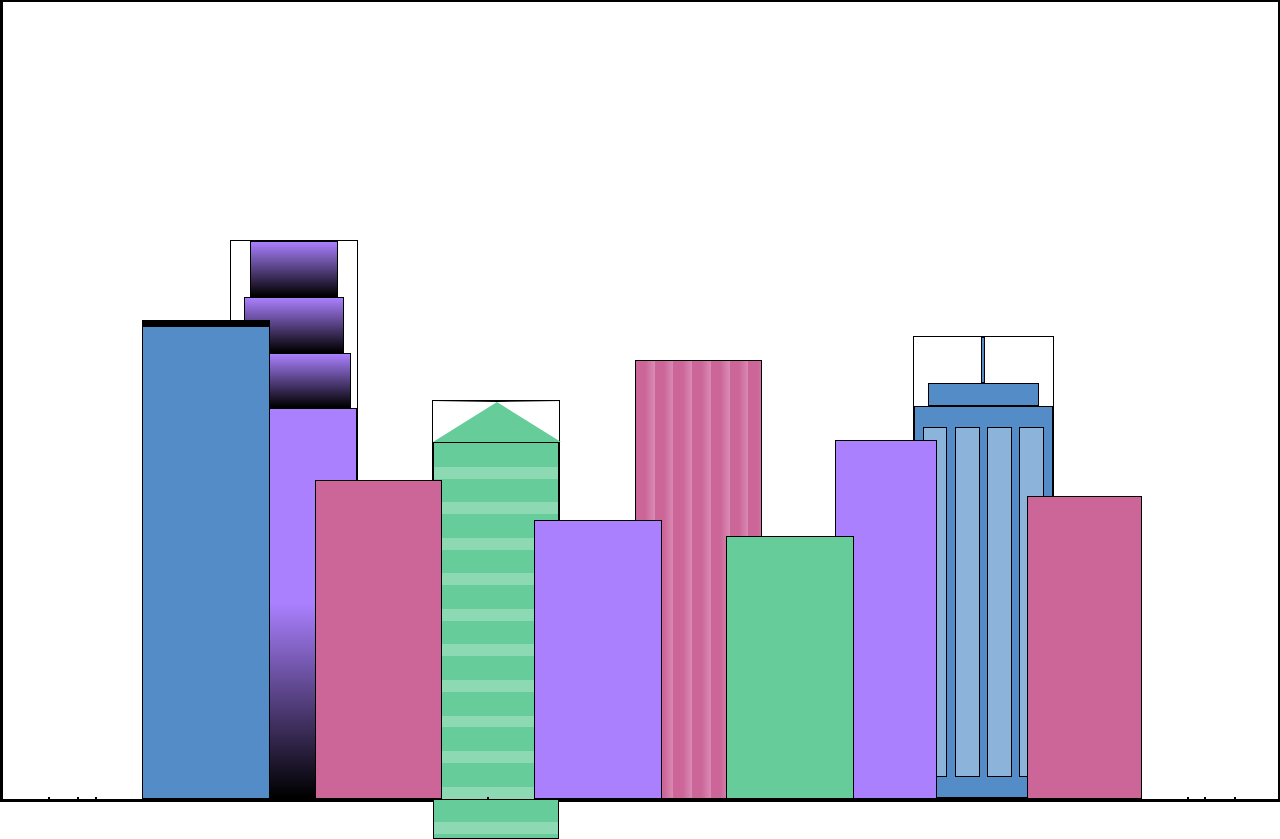
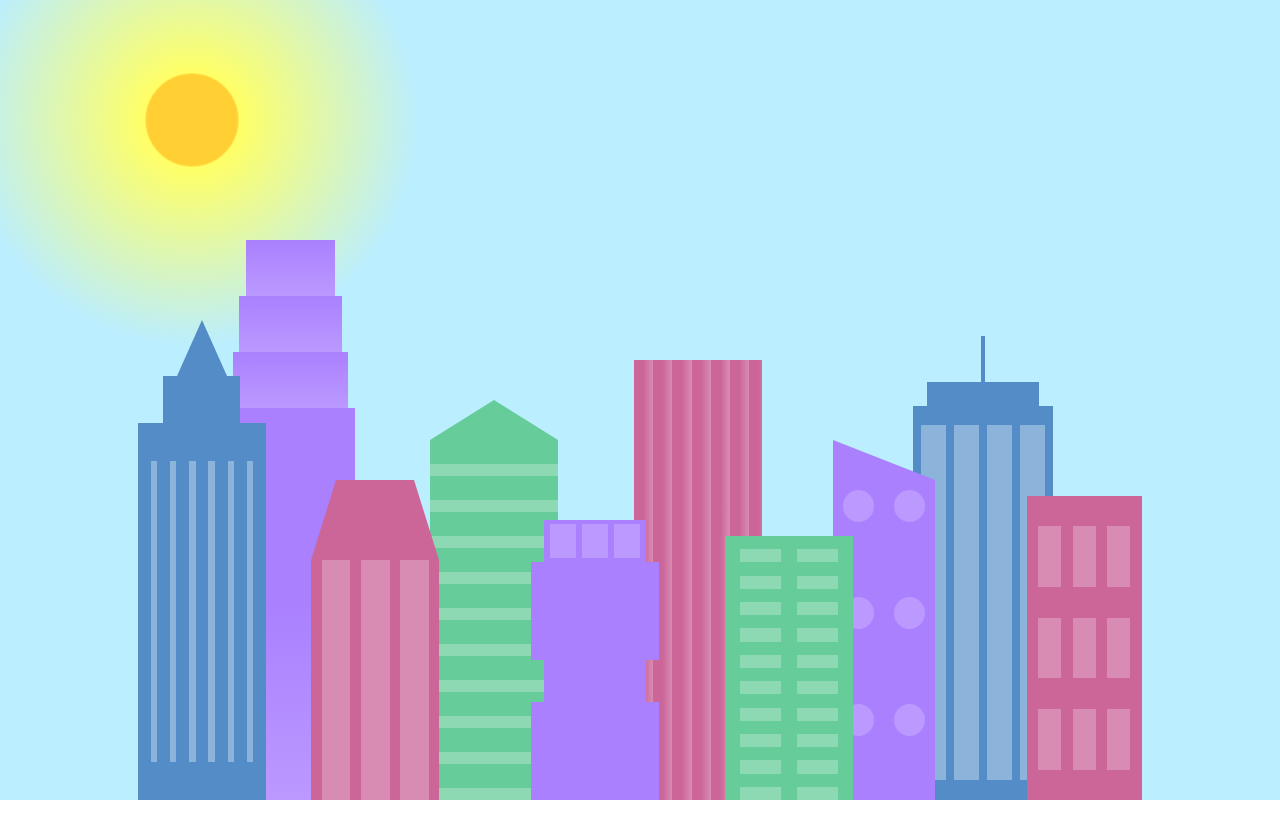
Before and after one commit to douglasgraham570/CSSandbox, a website: page public/skyline.html in a window 1280 px wide. After the commit the page ends 800 px from the top, so only its background shows below. Drawn offline with Linux system fonts and the light colour scheme.

Commit message:
finished css city skyline

```diff
--- /dev/null
+++ b/public/css/skyline-styles.css
@@ -0,0 +1,319 @@
+:root {
+  --building-color1: #aa80ff;
+  --building-color2: #66cc99;
+  --building-color3: #cc6699;
+  --building-color4: #538cc6;
+  --window-color1: #bb99ff;
+  --window-color2: #8cd9b3;
+  --window-color3: #d98cb3;
+  --window-color4: #8cb3d9;
+}
+
+* {
+  box-sizing: border-box;
+}
+
+body {
+  height: 100vh;
+  margin: 0;
+  overflow: hidden;
+}
+
+.background-buildings,
+.foreground-buildings {
+  width: 100%;
+  height: 100%;
+  position: absolute;
+  top: 0;
+  overflow: hidden;
+  display: flex;
+  align-items: flex-end;
+  justify-content: space-evenly;
+}
+
+.building-wrap {
+  display: flex;
+  flex-direction: column;
+  align-items: center;
+}
+
+.window-wrap {
+  display: flex;
+  align-items: center;
+  justify-content: space-evenly;
+}
+
+.sky {
+  background: radial-gradient(
+    circle closest-corner at 15% 15%,
+    #ffcf33 0%,
+    #ffcf33 20%,
+    #ffff66 21%,
+    #bbeeff 100%
+  );
+}
+
+/* BACKGROUND BUILDINGS - "bb" stands for "background building"*/
+
+.bb1 {
+  width: 10%;
+  height: 70%;
+}
+
+.bb1-window {
+  height: 10%;
+  background: linear-gradient(var(--building-color1), var(--window-color1));
+}
+
+.bb1a {
+  width: 70%;
+}
+
+.bb1b {
+  width: 80%;
+}
+
+.bb1c {
+  width: 90%;
+}
+
+.bb1d {
+  width: 100%;
+  height: 70%;
+  background: linear-gradient(var(--building-color1) 50%, var(--window-color1));
+}
+
+.bb2 {
+  width: 10%;
+  height: 50%;
+}
+
+.bb2a {
+  border-bottom: 5vh solid var(--building-color2);
+  border-left: 5vw solid transparent;
+  border-right: 5vw solid transparent;
+}
+
+.bb2b {
+  width: 100%;
+  height: 100%;
+  background: repeating-linear-gradient(
+    var(--building-color2) 0%,
+    var(--building-color2) 6%,
+    var(--window-color2) 6%,
+    var(--window-color2) 9%
+  );
+}
+
+.bb3 {
+  width: 10%;
+  height: 55%;
+  background: repeating-linear-gradient(
+    90deg,
+    var(--building-color3),
+    var(--building-color3),
+    var(--window-color3) 15%
+  );
+}
+
+.bb4 {
+  width: 11%;
+  height: 58%;
+}
+
+.bb4a {
+  width: 3%;
+  height: 10%;
+  background-color: var(--building-color4);
+}
+
+.bb4b {
+  width: 80%;
+  height: 5%;
+  background-color: var(--building-color4);
+}
+
+.bb4c {
+  width: 100%;
+  height: 85%;
+  background-color: var(--building-color4);
+}
+
+.bb4-window {
+  width: 18%;
+  height: 90%;
+  background-color: var(--window-color4);
+}
+
+/* FOREGROUND BUILDINGS - "fb" stands for "foreground building"*/
+
+.fb1 {
+  width: 10%;
+  height: 60%;
+}
+
+.fb1a {
+  border-bottom: 7vh solid var(--building-color4);
+  border-left: 2vw solid transparent;
+  border-right: 2vw solid transparent;
+}
+
+.fb1b {
+  width: 60%;
+  height: 10%;
+  background-color: var(--building-color4);
+}
+
+.fb1c {
+  width: 100%;
+  height: 80%;
+  background: repeating-linear-gradient(
+      90deg,
+      var(--building-color4) 0%,
+      var(--building-color4) 10%,
+      transparent 10%,
+      transparent 15%
+    ),
+    repeating-linear-gradient(
+      var(--building-color4) 0%,
+      var(--building-color4) 10%,
+      var(--window-color4) 10%,
+      var(--window-color4) 90%
+    );
+}
+
+.fb2 {
+  width: 10%;
+  height: 40%;
+}
+
+.fb2a {
+  width: 100%;
+  border-bottom: 10vh solid var(--building-color3);
+  border-left: 2vw solid transparent;
+  border-right: 2vw solid transparent;
+}
+
+.fb2b {
+  width: 100%;
+  height: 75%;
+  background-color: var(--building-color3);
+}
+
+.fb2-window {
+  width: 22%;
+  height: 100%;
+  background-color: var(--window-color3);
+}
+
+.fb3 {
+  width: 10%;
+  height: 35%;
+}
+
+.fb3a {
+  width: 80%;
+  height: 15%;
+  background-color: var(--building-color1);
+}
+
+.fb3b {
+  width: 100%;
+  height: 35%;
+  background-color: var(--building-color1);
+}
+
+.fb3-window {
+  width: 25%;
+  height: 80%;
+  background-color: var(--window-color1);
+}
+
+.fb4 {
+  width: 8%;
+  height: 45%;
+  position: relative;
+  left: 10%;
+}
+
+.fb4a {
+  border-top: 5vh solid transparent;
+  border-left: 8vw solid var(--building-color1);
+}
+
+.fb4b {
+  width: 100%;
+  height: 89%;
+  background-color: var(--building-color1);
+  display: flex;
+  flex-wrap: wrap;
+}
+
+.fb4-window {
+  width: 30%;
+  height: 10%;
+  border-radius: 50%;
+  background-color: var(--window-color1);
+  margin: 10%;
+}
+
+.fb5 {
+  width: 10%;
+  height: 33%;
+  background: repeating-linear-gradient(
+      var(--building-color2) 0%,
+      var(--building-color2) 5%,
+      transparent 5%,
+      transparent 10%
+    ),
+    repeating-linear-gradient(
+      90deg,
+      var(--building-color2) 0%,
+      var(--building-color2) 12%,
+      var(--window-color2) 12%,
+      var(--window-color2) 44%
+    );
+  position: relative;
+  right: 10%;
+}
+
+.fb6 {
+  width: 9%;
+  height: 38%;
+  background: repeating-linear-gradient(
+      90deg,
+      var(--building-color3) 0%,
+      var(--building-color3) 10%,
+      transparent 10%,
+      transparent 30%
+    ),
+    repeating-linear-gradient(
+      var(--building-color3) 0%,
+      var(--building-color3) 10%,
+      var(--window-color3) 10%,
+      var(--window-color3) 30%
+    );
+}
+
+@media (max-width: 1000px) {
+  :root {
+    --building-color1: #000;
+    --building-color2: #000;
+    --building-color3: #000;
+    --building-color4: #000;
+    --window-color1: #777;
+    --window-color2: #777;
+    --window-color3: #777;
+    --window-color4: #777;
+  }
+
+  .sky {
+    background: radial-gradient(
+      circle closest-corner at 15% 15%,
+      #ccc 0%,
+      #ccc 20%,
+      #445 21%,
+      #223 100%
+    );
+  }
+}
--- a/public/css/styles.css
+++ /dev/null
@@ -1,178 +0,0 @@
-:root {
-  --building-color1: #aa80ff;
-  --building-color2: #66cc99;
-  --building-color3: #cc6699;
-  --building-color4: #538cc6;
-  --window-color1: black;
-  --window-color2: #8cd9b3;
-  --window-color3: #d98cb3;
-  --window-color4: #8cb3d9;
-}
-
-* {
-  border: 1px solid black;
-  box-sizing: border-box;
-}
-
-body {
-  height: 100vh;
-  margin: 0;
-  overflow: hidden;
-}
-
-.background-buildings,
-.foreground-buildings {
-  width: 100%;
-  height: 100%;
-  position: absolute;
-  top: 0;
-  display: flex;
-  align-items: flex-end;
-  justify-content: space-evenly;
-}
-
-.building-wrap {
-  display: flex;
-  flex-direction: column;
-  align-items: center;
-}
-
-.window-wrap {
-  display: flex;
-  align-items: center;
-  justify-content: space-evenly;
-}
-
-/* BACKGROUND BUILDINGS - "bb" stands for "background building"*/
-
-.bb1 {
-  width: 10%;
-  height: 70%;
-}
-
-.bb1-window {
-  height: 10%;
-  background: linear-gradient(var(--building-color1), var(--window-color1));
-}
-
-.bb1a {
-  width: 70%;
-}
-
-.bb1b {
-  width: 80%;
-}
-
-.bb1c {
-  width: 90%;
-}
-
-.bb1d {
-  width: 100%;
-  height: 70%;
-  background: linear-gradient(var(--building-color1) 50%, var(--window-color1));
-}
-
-.bb2 {
-  width: 10%;
-  height: 50%;
-}
-
-.bb2a {
-  border-bottom: 5vh solid var(--building-color2);
-  border-left: 5vw solid transparent;
-  border-right: 5vw solid transparent;
-}
-
-.bb2b {
-  width: 100%;
-  height: 100%;
-  background: repeating-linear-gradient(
-    var(--building-color2) 0%,
-    var(--building-color2) 6%,
-    var(--window-color2) 6%,
-    var(--window-color2) 9%
-  );
-}
-
-.bb3 {
-  width: 10%;
-  height: 55%;
-  background: repeating-linear-gradient(
-    90deg,
-    var(--building-color3),
-    var(--building-color3),
-    var(--window-color3) 15%
-  );
-}
-
-.bb4 {
-  width: 11%;
-  height: 58%;
-}
-
-.bb4a {
-  width: 3%;
-  height: 10%;
-  background-color: var(--building-color4);
-}
-
-.bb4b {
-  width: 80%;
-  height: 5%;
-  background-color: var(--building-color4);
-}
-
-.bb4c {
-  width: 100%;
-  height: 85%;
-  background-color: var(--building-color4);
-}
-
-.bb4-window {
-  width: 18%;
-  height: 90%;
-  background-color: var(--window-color4);
-}
-
-/* FOREGROUND BUILDINGS - "fb" stands for "foreground building"*/
-
-.fb1 {
-  width: 10%;
-  height: 60%;
-  background-color: var(--building-color4);
-}
-
-.fb2 {
-  width: 10%;
-  height: 40%;
-  background-color: var(--building-color3);
-}
-
-.fb3 {
-  width: 10%;
-  height: 35%;
-  background-color: var(--building-color1);
-}
-
-.fb4 {
-  width: 8%;
-  height: 45%;
-  background-color: var(--building-color1);
-  position: relative;
-  left: 10%;
-}
-
-.fb5 {
-  width: 10%;
-  height: 33%;
-  background-color: var(--building-color2);
-  position: relative;
-  right: 10%;
-}
-
-.fb6 {
-  width: 9%;
-  height: 38%;
-  background-color: var(--building-color3);
-}
--- a/public/skyline.html
+++ b/public/skyline.html
@@ -4,10 +4,10 @@
     <meta charset="UTF-8" />
     <meta name="viewport" content="width=device-width, initial-scale=1.0" />
     <title>City Skyline</title>
-    <link rel="stylesheet" href="css/styles.css" />
+    <link rel="stylesheet" href="css/skyline-styles.css" />
   </head>
   <body>
-    <div class="background-buildings">
+    <div class="background-buildings sky">
       <div></div>
       <div></div>
       <div class="bb1 building-wrap">
@@ -38,15 +38,41 @@
     <div class="foreground-buildings">
       <div></div>
       <div></div>
-      <div class="fb1">
+      <div class="fb1 building-wrap">
         <div class="fb1a"></div>
         <div class="fb1b"></div>
         <div class="fb1c"></div>
       </div>
-      <div class="fb2"></div>
+      <div class="fb2">
+        <div class="fb2a"></div>
+        <div class="fb2b window-wrap">
+          <div class="fb2-window"></div>
+          <div class="fb2-window"></div>
+          <div class="fb2-window"></div>
+        </div>
+      </div>
       <div></div>
-      <div class="fb3"></div>
-      <div class="fb4"></div>
+      <div class="fb3 building-wrap">
+        <div class="fb3a window-wrap">
+          <div class="fb3-window"></div>
+          <div class="fb3-window"></div>
+          <div class="fb3-window"></div>
+        </div>
+        <div class="fb3b"></div>
+        <div class="fb3a"></div>
+        <div class="fb3b"></div>
+      </div>
+      <div class="fb4">
+        <div class="fb4a"></div>
+        <div class="fb4b">
+          <div class="fb4-window"></div>
+          <div class="fb4-window"></div>
+          <div class="fb4-window"></div>
+          <div class="fb4-window"></div>
+          <div class="fb4-window"></div>
+          <div class="fb4-window"></div>
+        </div>
+      </div>
       <div class="fb5"></div>
       <div class="fb6"></div>
       <div></div>
```
